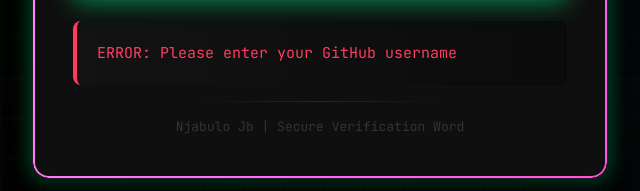
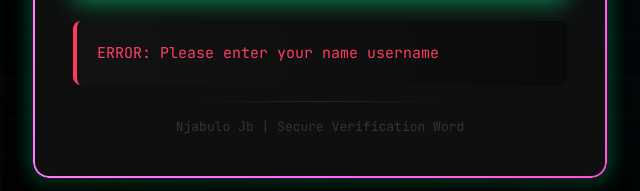
Before and after one commit to NjabuloJf/Test, a plain HTML site: page index.html in a window 1280 px wide. Both pictures are taken after a click on the button "Verify". Shown: the part 522-713 px from the top of the page, 320-960 px from the left. Drawn offline with nearby package versions, Linux system fonts and the light colour scheme.

Commit message:
Update index.html

```diff
--- a/index.html
+++ b/index.html
@@ -211,7 +211,7 @@
         const username = githubUsername.value.trim();
 
         if (!username) {
-          showStatus('ERROR: Please enter your GitHub username', 'error');
+          showStatus('ERROR: Please enter your name username', 'error');
           githubUsername.focus();
           return;
         }
```
